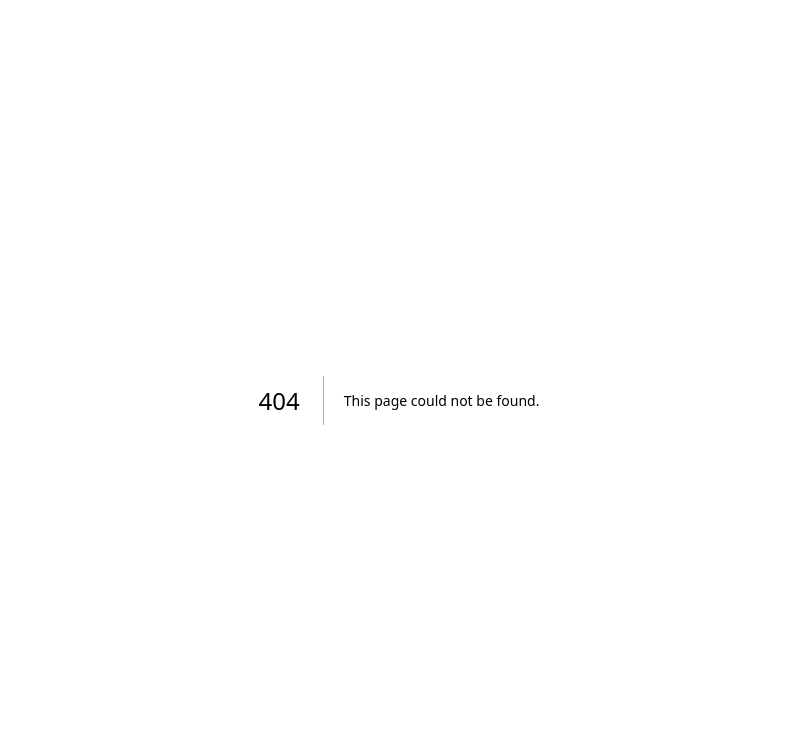
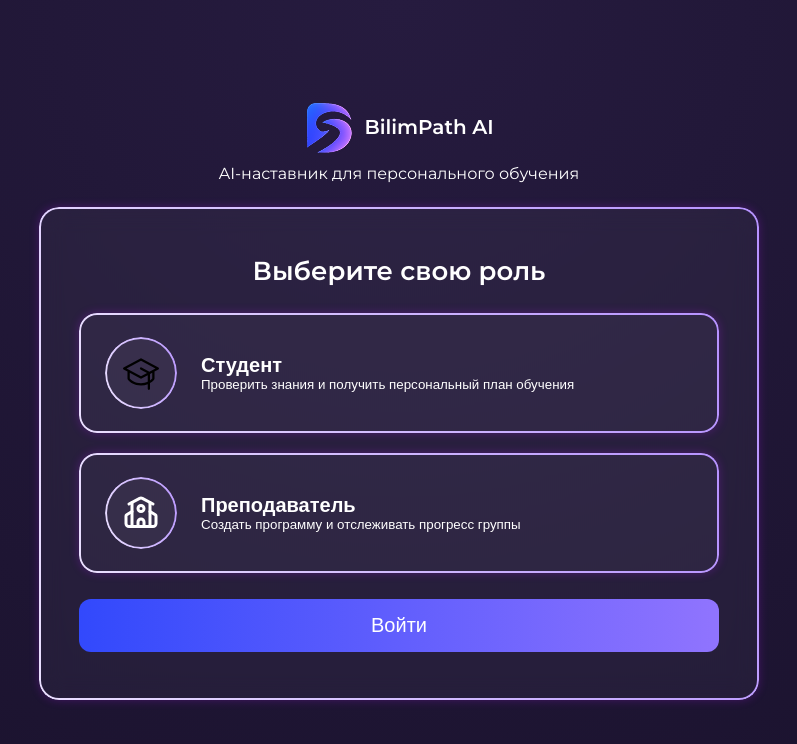
Before and after one commit to Wesley3699/BilimPath, a Next.js app: page /role in a window 1280 px wide. Before the commit this address had no page. Shown: the top 744 px of the page, without its empty margins (241-1038 px from the left). Built offline with nearby package versions, Linux system fonts and the light colour scheme.

Commit message:
начало5

```diff
--- a/src/app/(auth)/login/page.jsx
+++ b/src/app/(auth)/login/page.jsx
@@ -27,10 +27,10 @@ export default function LoginPage() {
             <div className={styles.inputs}>
               <div className={styles.inputWrapper}>
                 <Icon name="user" size={30} className={styles.inputIcon} />
-                <input className={styles.input} placeholder="Введите почту" />
+                <input className={styles.input} placeholder="Введите Почту" />
               </div>
               <div className={styles.inputWrapper}>
-                <Icon name="lock" size={30} className={styles.inputIcon} />
+                <Icon name="user" size={30} className={styles.inputIcon} />
                 <input className={styles.input} placeholder="Введите пароль" />
               </div>
             </div>
--- /dev/null
+++ b/src/app/(auth)/role/page.jsx
@@ -0,0 +1,76 @@
+// src/app/(auth)/role/page.js
+import styles from "./role.module.scss";
+import Image from "next/image";
+import Icon from "@/shared/icons/Icon";
+
+export default function RolePage() {
+  return (
+    <div className={styles.inner}>
+      <div className={styles.bilimPath}>
+        <div className={styles.logo}>
+          <Image
+            src="/imgs/logo.png"
+            alt="BilimPath Logo"
+            className={styles.logoImg}
+            width={50}
+            height={53}
+            priority
+          />
+          <span className={styles.logoTxt}>BilimPath AI</span>
+        </div>
+
+        <p className={styles.description}>
+          AI-наставник для персонального обучения
+        </p>
+      </div>
+
+      <div className={`${styles.card} border-gradient`}>
+        <h1 className={styles.title}>Выберите свою роль</h1>
+
+        <div className={styles.roles}>
+          <button
+            className={`${styles.roleItem} border-gradient`}
+            type="button"
+          >
+            <div
+              className="border-gradient-circle"
+              style={{ width: 72, height: 72 }}
+            >
+              <div className={styles.roleIconInner}>
+                <Icon name="cap" size={36} />
+              </div>
+            </div>
+
+            <div className={styles.roleText}>
+              <h2>Студент</h2>
+              <p>Проверить знания и получить персональный план обучения</p>
+            </div>
+          </button>
+
+          <button
+            className={`${styles.roleItem} border-gradient`}
+            type="button"
+          >
+            <div
+              className="border-gradient-circle"
+              style={{ width: 72, height: 72 }}
+            >
+              <div className={`${styles.roleIconInner} ${styles.iconGradient}`}>
+                <Icon name="teacher" size={36} />
+              </div>
+            </div>
+
+            <div className={styles.roleText}>
+              <h2>Преподаватель</h2>
+              <p>Создать программу и отслеживать прогресс группы</p>
+            </div>
+          </button>
+        </div>
+
+        <button className="btn" type="button">
+          Войти
+        </button>
+      </div>
+    </div>
+  );
+}
--- /dev/null
+++ b/src/app/(auth)/role/role.module.scss
@@ -0,0 +1,98 @@
+.inner {
+  width: 100%;
+  display: flex;
+  flex-direction: column;
+  align-items: center;
+  gap: 24px;
+}
+
+.bilimPath {
+  display: flex;
+  flex-direction: column;
+  align-items: center;
+  gap: 10px;
+  text-align: center;
+}
+
+.logo {
+  display: flex;
+  align-items: center;
+  gap: 10px;
+}
+
+.logoTxt {
+  font-size: var(--fs-lg);
+  font-weight: 600;
+}
+
+.description {
+  color: var(--c-text-muted);
+}
+
+.card {
+  width: 100%;
+  max-width: 720px;
+  padding: 48px 40px;
+  border-radius: 20px;
+  background: rgba(255, 255, 255, 0.04);
+  backdrop-filter: blur(12px);
+  display: flex;
+  flex-direction: column;
+  gap: 26px;
+}
+
+.title {
+  margin: 0;
+  text-align: center;
+  font-size: 26px;
+  font-weight: 600;
+}
+
+.roles {
+  display: flex;
+  flex-direction: column;
+  gap: 20px;
+}
+
+.roleItem {
+  width: 100%;
+  display: flex;
+  align-items: center;
+  gap: 24px;
+
+  padding: 24px 26px;
+  border-radius: 18px;
+
+  background: rgba(255, 255, 255, 0.03);
+  border: none;
+  color: var(--c-text);
+  cursor: pointer;
+
+  transition: 0.2s ease;
+}
+
+.roleItem:hover {
+  transform: translateY(-2px);
+  box-shadow: var(--glow-pink);
+}
+
+.roleIconInner {
+  width: 100%;
+  height: 100%;
+  border-radius: 50%;
+  display: grid;
+  place-items: center;
+  background: rgba(255, 255, 255, 0.04);
+  color: #9f7cff;
+}
+.roleText {
+  text-align: start;
+}
+.roleText h2 {
+  font-size: var(--fs-lg);
+  font-weight: 600;
+}
+
+.roleText p {
+  color: var(--c-text-muted);
+}
--- a/src/app/globals.scss
+++ b/src/app/globals.scss
@@ -113,6 +113,38 @@ body {
   -webkit-mask-composite: xor;
   mask-composite: exclude;
 }
+.border-gradient-circle {
+  position: relative;
+  border-radius: 50%;
+}
+
+.border-gradient-circle::before {
+  content: "";
+  position: absolute;
+  inset: 0;
+  padding: 2px; /* толщина бордера */
+  border-radius: 50%;
+  background: var(--g-border-violet);
+  pointer-events: none;
+
+  -webkit-mask:
+    linear-gradient(#000 0 0) content-box,
+    linear-gradient(#000 0 0);
+  -webkit-mask-composite: xor;
+  mask-composite: exclude;
+}
+
+.border-gradient-circle > * {
+  position: relative;
+  z-index: 1;
+}
+
+.iconGradient {
+  background: var(--g-violet);
+  -webkit-background-clip: text;
+  -webkit-text-fill-color: transparent;
+}
+
 .btn {
   background: var(--g-violet-btn);
   color: var(--c-text);
--- /dev/null
+++ b/src/shared/icons/GraduationCap.jsx
@@ -0,0 +1,7 @@
+export default function GraduationCap(props) {
+  return (
+    <svg xmlns="http://www.w3.org/2000/svg" viewBox="0 0 256 256" {...props}>
+      <path d="M251.76,88.94l-120-64a8,8,0,0,0-7.52,0l-120,64a8,8,0,0,0,0,14.12L32,117.87v48.42a15.91,15.91,0,0,0,4.06,10.65C49.16,191.53,78.51,216,128,216a130,130,0,0,0,48-8.76V240a8,8,0,0,0,16,0V199.51a115.63,115.63,0,0,0,27.94-22.57A15.91,15.91,0,0,0,224,166.29V117.87l27.76-14.81a8,8,0,0,0,0-14.12ZM128,200c-43.27,0-68.72-21.14-80-33.71V126.4l76.24,40.66a8,8,0,0,0,7.52,0L176,143.47v46.34C163.4,195.69,147.52,200,128,200Zm80-33.75a97.83,97.83,0,0,1-16,14.25V134.93l16-8.53ZM188,118.94l-.22-.13-56-29.87a8,8,0,0,0-7.52,14.12L171,128l-43,22.93L25,96,128,41.07,231,96Z"></path>
+    </svg>
+  );
+}
--- a/src/shared/icons/Icon.jsx
+++ b/src/shared/icons/Icon.jsx
@@ -1,10 +1,22 @@
-import { SearchIcon, CheckIcon, UserIcon, LockIcon } from "./index";
+import {
+  SearchIcon,
+  CheckIcon,
+  UserIcon,
+  LockIcon,
+  GraduationCap,
+  TeacherIcon,
+  InstIcon,
+} from "./index";
 
 const icons = {
   search: SearchIcon,
   check: CheckIcon,
   user: UserIcon,
   lock: LockIcon,
+  cap: GraduationCap,
+  teacher: TeacherIcon,
+  lock: LockIcon,
+  inst: InstIcon,
 };
 
 export default function Icon({ name, size = 20, ...props }) {
--- /dev/null
+++ b/src/shared/icons/InstIcon.jsx
@@ -0,0 +1,18 @@
+export default function InstIcon(props) {
+  return (
+    <svg
+      xmlns="http://www.w3.org/2000/svg"
+      fill="none"
+      viewBox="0 0 24 24"
+      strokeWidth={1.5}
+      stroke="currentColor"
+      {...props}
+    >
+      <path
+        strokeLinecap="round"
+        strokeLinejoin="round"
+        d="M8.625 12a.375.375 0 1 1-.75 0 .375.375 0 0 1 .75 0Zm0 0H8.25m4.125 0a.375.375 0 1 1-.75 0 .375.375 0 0 1 .75 0Zm0 0H12m4.125 0a.375.375 0 1 1-.75 0 .375.375 0 0 1 .75 0Zm0 0h-.375M21 12a9 9 0 1 1-18 0 9 9 0 0 1 18 0Z"
+      />
+    </svg>
+  );
+}
--- /dev/null
+++ b/src/shared/icons/TeacherIcon.jsx
@@ -0,0 +1,21 @@
+export default function TeacherIcon(props) {
+  return (
+    <svg
+      xmlns="http://www.w3.org/2000/svg"
+      viewBox="0 0 24 24"
+      fill="none"
+      stroke="#ffffff"
+      strokeWidth="2"
+      strokeLinecap="round"
+      strokeLinejoin="round"
+      {...props}
+    >
+      <path d="M14 21v-3a2 2 0 0 0-4 0v3" />
+      <path d="M18 5v16" />
+      <path d="m4 6 7.106-3.79a2 2 0 0 1 1.788 0L20 6" />
+      <path d="m6 11-3.52 2.147a1 1 0 0 0-.48.854V19a2 2 0 0 0 2 2h16a2 2 0 0 0 2-2v-5a1 1 0 0 0-.48-.853L18 11" />
+      <path d="M6 5v16" />
+      <circle cx="12" cy="9" r="2" />
+    </svg>
+  );
+}
--- a/src/shared/icons/UserIcon.jsx
+++ b/src/shared/icons/UserIcon.jsx
@@ -9,8 +9,8 @@ export default function UserIcon(props) {
       {...props}
     >
       <path
-        stroke-linecap="round"
-        stroke-linejoin="round"
+        strokeLinecap="round"
+        strokeLinejoin="round"
         d="M15.75 6a3.75 3.75 0 1 1-7.5 0 3.75 3.75 0 0 1 7.5 0ZM4.501 20.118a7.5 7.5 0 0 1 14.998 0A17.933 17.933 0 0 1 12 21.75c-2.676 0-5.216-.584-7.499-1.632Z"
       />
     </svg>
--- a/src/shared/icons/index.jsx
+++ b/src/shared/icons/index.jsx
@@ -2,3 +2,6 @@ export { default as SearchIcon } from "./SearchIcon.jsx";
 export { default as CheckIcon } from "./CheckIcon.jsx";
 export { default as UserIcon } from "./UserIcon.jsx";
 export { default as LockIcon } from "./LockIcon.jsx";
+export { default as GraduationCap } from "./GraduationCap.jsx";
+export { default as TeacherIcon } from "./TeacherIcon.jsx";
+export { default as InstIcon } from "./InstIcon.jsx";
```
Also changed, not shown: src/shared/icons/ElipsisIcons.jsx (added, +18 -0 lines).
